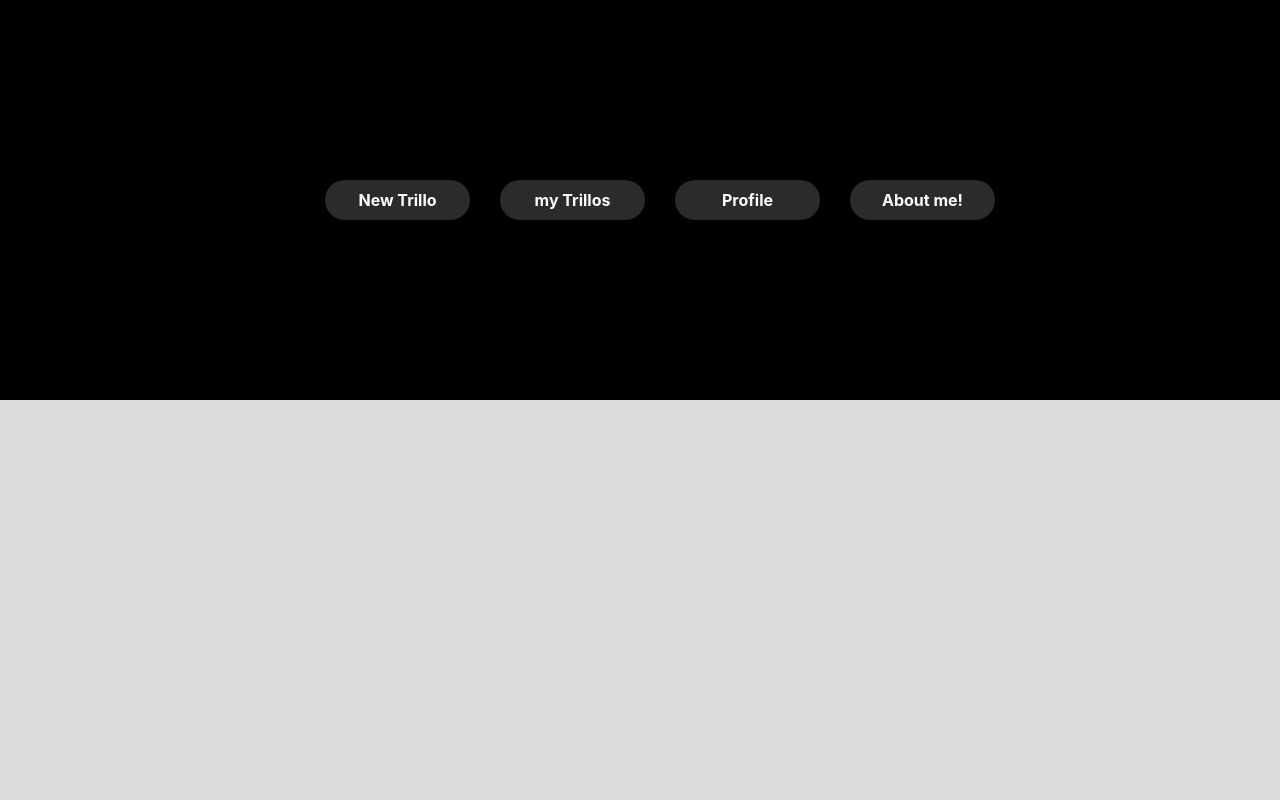
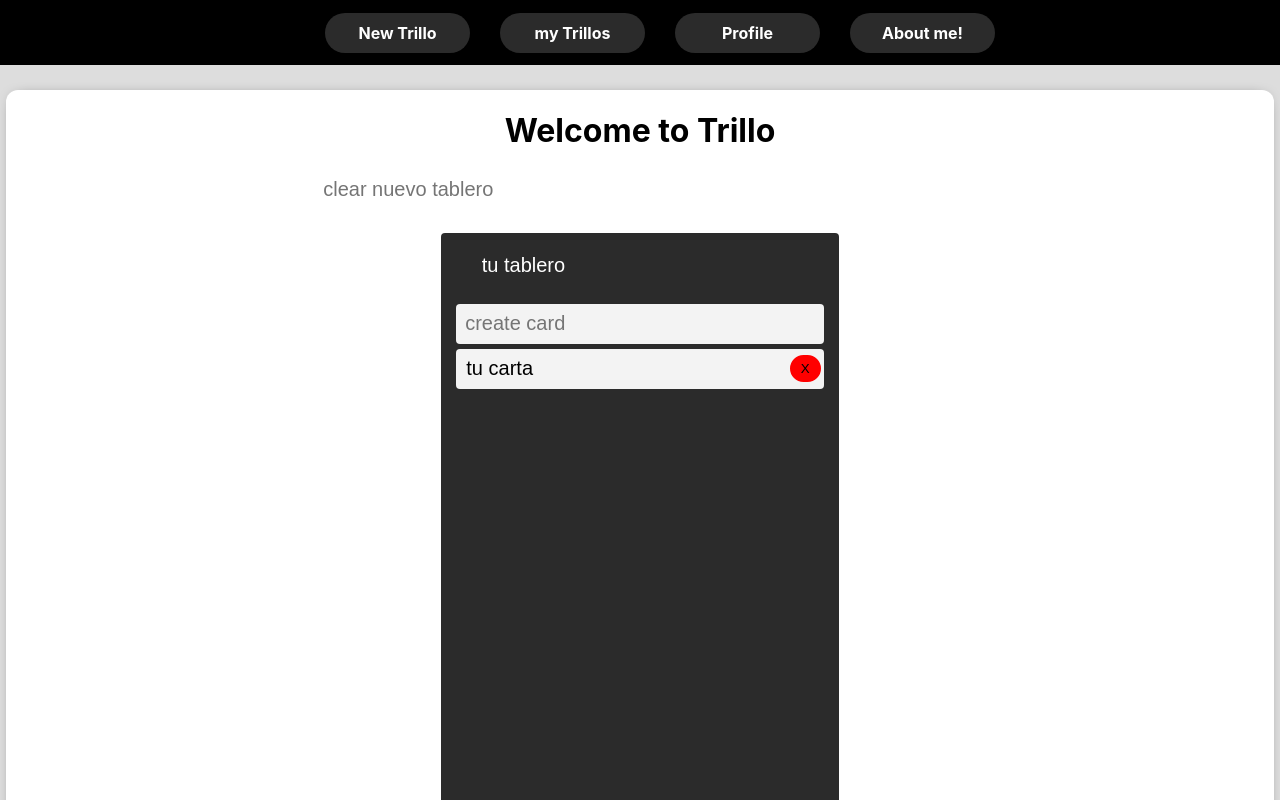
Before and after one commit to tomaspizarro15/typescript-trelloish, a React (Create React App) app: page / in a window 1280 px wide. Shown: the top 800 px of the page. Built offline with nearby package versions, Linux system fonts and the light colour scheme.

Commit message:
Board functionallity added!

```diff
--- a/package.json
+++ b/package.json
@@ -14,6 +14,7 @@
     "react-dom": "^17.0.1",
     "react-scripts": "4.0.3",
     "typescript": "^4.2.3",
+    "uuid": "^8.3.2",
     "web-vitals": "^1.1.1"
   },
   "scripts": {
@@ -39,5 +40,8 @@
       "last 1 firefox version",
       "last 1 safari version"
     ]
+  },
+  "devDependencies": {
+    "uuid4": "^2.0.2"
   }
 }
--- a/src/App.css
+++ b/src/App.css
@@ -1,7 +1,10 @@
 .App {
+  display: flex;
   text-align: center;
+  align-items: center;
+  flex-direction: column;
   position: absolute;
-  min-height: 150vh;
+  min-height: 120vh;
   width: 100%;
   background-color: #dddddd;
 }
@@ -19,7 +22,6 @@
 
 .App-header {
   background-color: #282c34;
-
   display: flex;
   flex-direction: column;
   align-items: center;
@@ -46,7 +48,18 @@
   align-items: center;
   flex-direction: row;
 }
-
+.flex_ctr {
+  display: flex;
+  justify-content: start;
+  align-items: center;
+  flex-direction: row;
+}
+.flex_ctc {
+  display: flex;
+  justify-content: start;
+  align-items: center;
+  flex-direction: column;
+}
 
 
 @keyframes App-logo-spin {
--- a/src/App.tsx
+++ b/src/App.tsx
@@ -1,6 +1,7 @@
 import React, { useEffect, useState } from 'react';
 
 import './App.css';
+import Boards from './components/routes/main';
 import Header from './components/static/header/header';
 
 function App() {
@@ -14,7 +15,7 @@ function App() {
   return (
     <div className="App" onScroll={() => {console.log("Scrolling?")}}>
       <Header title="my header" links={header.links} />
-
+      <Boards />
     </div>
   );
 }
--- /dev/null
+++ b/src/components/routes/card.tsx
@@ -0,0 +1,18 @@
+import React, { useState } from 'react'
+
+interface CardInterface {
+    id : string,
+    label : string,
+    key : string,
+    onChange : any,
+}
+
+const Card = (props : CardInterface) => {
+    return(
+        <div draggable="true" key={props.key} id={props.id} className="flex_ccr card">
+                <input className="board_label black" value={props.label} onChange={props.onChange}/>
+                <button className="card_delete">X</button>
+        </div>
+    )
+}
+export default Card;
--- /dev/null
+++ b/src/components/routes/main.css
@@ -0,0 +1,69 @@
+.main_container {
+    width: 99%;
+    background-color: white;
+    border-radius: 12px;
+    box-shadow: 0 0 15px -10px ;
+}
+.board_list {
+    width: 100%;
+    height: 100%;
+}
+.board {
+    width: 368px;
+    min-height: 40rem;
+    margin: 25px;
+    padding: 15px;
+    background-color: #2b2b2b;
+    border-radius: 4px;
+}
+.board_label.short {
+    width: 50%;
+}
+.board_label {
+    width: 86%;
+    font-size: 20px;
+    color: white;
+    background-color: transparent;
+    border: none;
+    border-bottom: 1px solid transparent;
+    outline: none;
+
+    margin: 5px;
+}
+.board_label_active {
+    width: 95%;
+    font-size: 20px;
+    color: black;
+    background-color: transparent;
+    border-bottom: 1px solid gray;
+    outline: none;
+    border: none;
+}
+.board_label.black {
+    color: black;
+
+}
+.board_label:focus {
+    border-bottom: 1px solid gray;
+}
+.card_list {
+    margin: 15px 0 0 0;
+    padding: 0;
+    width: 100%;
+    height: 90%;
+}
+.card {
+    width: 100%;
+    height: 40px;
+    background-color: #f3f3f3;
+    margin: 5px 0 5px 0;
+    border-radius: 4px;
+}
+.card:focus {
+    background-color: red;
+}
+.card_delete {
+    border-radius: 32px;
+    border: 5px solid red;
+    background-color: red;
+}
--- /dev/null
+++ b/src/components/routes/main.tsx
@@ -0,0 +1,81 @@
+import React, { useState } from 'react';
+import Card from './card';
+import './main.css'
+
+
+const Boards = (props: Object) => {
+
+    interface Event<T> {
+        EventTarget: EventTarget & T
+    }
+    const [boards, setBoards] = useState([{ id: "mamau", key: "0", label: "tu tablero", cards: [{ key: "0", id: "0", label: "tu carta" }], newCard: "" }])
+    const [input, setInput] = useState("");
+    const [cardLabel, setCardLabel] = useState("nueva carta");
+    const changeInputValue = (e: React.FormEvent<HTMLInputElement>) => {
+        setInput(e.currentTarget.value)
+    }
+    const newBoardInput = (e: KeyboardEventInit) => {
+        const id: string = Math.random().toString();
+        if (e.keyCode === 13) {
+            setBoards([...boards, { id: id, key: id, label: input, cards: [], newCard: "" }])
+            setInput("")
+        }
+    }
+
+    const changeInputCard = (e: React.FormEvent<HTMLInputElement>, index: number) => {
+        const newBoards = [...boards];
+        newBoards[index].newCard = e.currentTarget.value;
+        setBoards([...newBoards])
+    }
+    const createCard = (e: KeyboardEventInit, i: number) => {
+        const newBoards = [...boards];
+        if (e.keyCode === 13) {
+            newBoards[i].cards.push({ id: i.toString(), key: i.toString(), label: newBoards[i].newCard })
+            newBoards[i].newCard = "";
+            setBoards([...newBoards])
+        }
+    }
+
+    return (
+        <div className="main_container">
+            <h1>Welcome to Trillo</h1>
+            <input
+                value={input}
+                onChange={(e) => { changeInputValue(e) }}
+                className="board_label short black"
+                onKeyUp={(e) => { newBoardInput(e) }}
+                placeholder="clear nuevo tablero"
+            />
+            <div className="flex_ccr board_list">
+                {boards.map((el, i) => {
+                    return (
+                        <li className="flex_ctc board" key={el.key} >
+                            <input className="board_label" value={el.label}></input>
+                            <ul className="card_list">
+                                <div className="flex_ccc card">
+                                    <input
+                                        className="board_label_active"
+                                        placeholder="create card"
+                                        onChange={(e) => { changeInputCard(e, i) }}
+                                        value={el.newCard}
+                                        onKeyUp={(e) => { createCard(e, i) }} />
+                                </div>
+                                {el.cards.map((card, i) => {
+                                    return (
+                                        <Card
+                                            key={card.key}
+                                            id={card.id}
+                                            label={card.label}
+                                            onChange={(e: any) => changeInputCard(e, i)}
+                                        />
+                                    )
+                                })}
+                            </ul>
+                        </li>
+                    )
+                }, [])}
+            </div>
+        </div>
+    )
+}
+export default Boards;
--- a/src/components/static/header/header.css
+++ b/src/components/static/header/header.css
@@ -1,9 +1,8 @@
 .header_wrapper {
-    position: absolute;
-    height: 60px;
+    height: 90px;
     width: 100%;
+}
 
-}
 .header {
     position: fixed;
     display: flex;
@@ -11,17 +10,17 @@
     justify-content: center;
     align-items: center;
     width: 100%;
-    height: 50%;
     opacity: 1;
+    height: 65px;
     background-color: black;
     transform: translateY(0px);
-    transition : 300ms all ease-in-out;
+    transition : 500ms all ease-in-out;
 }
 .header.dis {
     opacity: 0.75;
     background-color: #f3f3f3;
-    height: 60px;
-    transition : 300ms all ease-in-out;
+    height: 65px;
+    transition : 500ms all ease-in-out;
 }
 .header_unlist {
     width: 75%;
@@ -30,6 +29,7 @@
     padding: 0;
 }
 .header_tools {
+
     margin: 0 15px 0 15px;
     padding: 10px;
     width: 125px;
@@ -38,10 +38,12 @@
     color: white;
     font-weight: bold;
     border-radius: 32px;
+    transition : 300ms all ease-in-out;
 }
 .header_tools.dis {
     background-color: red;
     color: black;
+    transition : 300ms all ease-in-out;
 }
 .header_tools.dis:hover {
     color: white;
--- a/src/components/static/header/header.tsx
+++ b/src/components/static/header/header.tsx
@@ -11,26 +11,28 @@ const Header = (props: HeaderProps) => {
 
     const [title, setTitle] = useState("")
     const [scrollPos, setScrollPos] = useState("");
-    const [header , setHeader] = useState(true)
+    const [header, setHeader] = useState(true)
 
     useEffect(() => {
         console.log("React DOM Render")
-    } , [header])
+    }, [header])
 
 
 
     const handleScroll = () => {
-        if(!window.scrollY) {
+
+        if (!window.scrollY) {
             setHeader(false)
-        }else {
+        } else {
             setHeader(true)
         }
+
     }
     window.addEventListener('scroll', handleScroll)
 
     return (
-        <div className="header_wrapper">
-            <div className={header ? "header dis" : "header" }>
+        <div className={header ? "header_wrapper dis" : "header_wrapper"}>
+            <div className={header ? "header dis" : "header"}>
                 <ul className="flex_ccr header_links"> {props.links.map((el, i, arr) => {
                     return (
                         <li className={header ? "header_tools dis" : "header_tools"} key={el.id}>
```
Also changed, not shown: src/components/routes/card.css (added), 1 other file (tests, documents, lock files or other folders).
